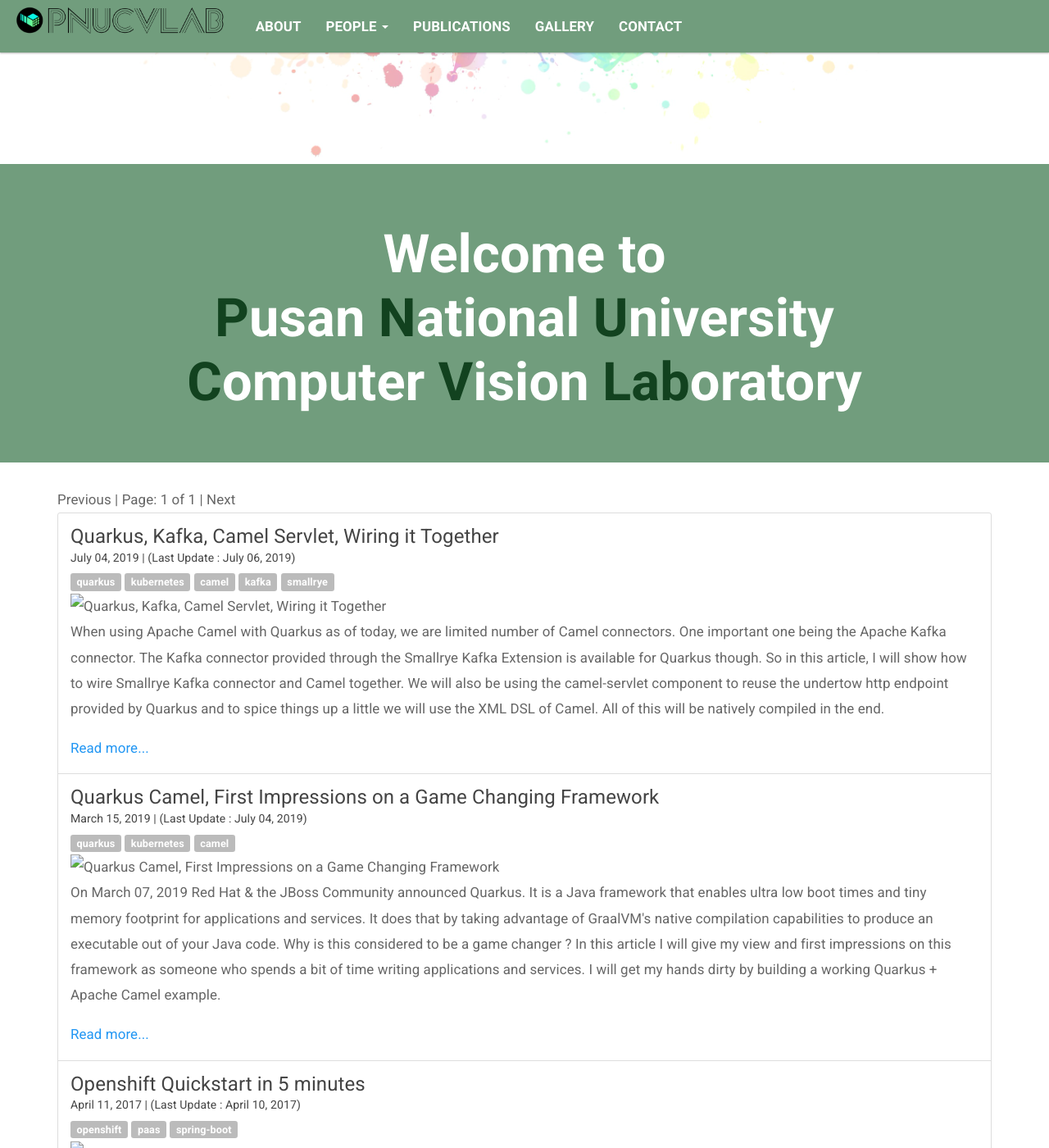
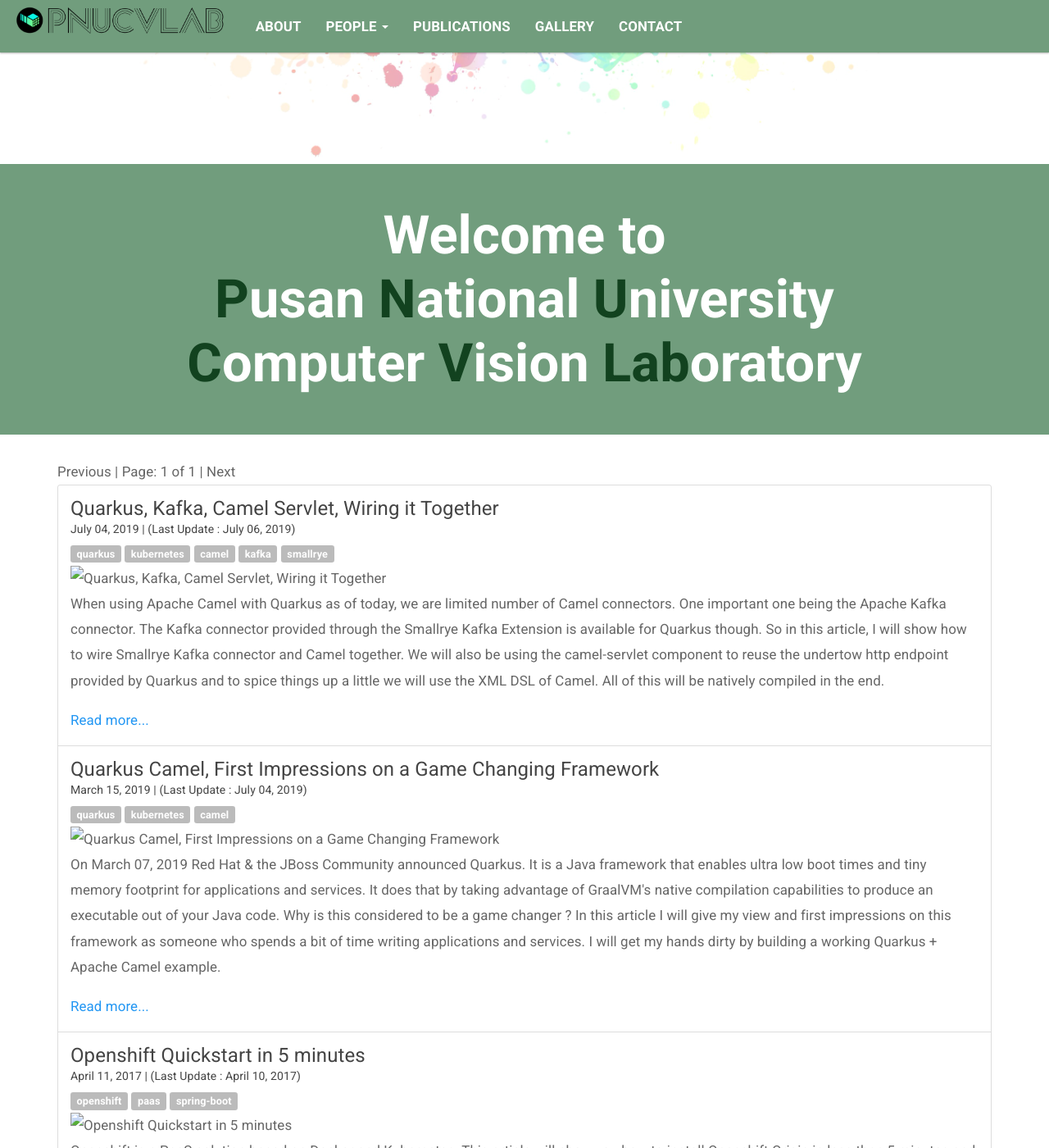
Before and after one commit to pnucvlab/pnucvlab.github.io, a Jekyll site: the page built from index.html, in a window 1280 px wide and 1400 px high, scrolled down 400 px. Shown: the whole window at 82% size. Built offline with Jekyll 4.4.1, drawn with Linux system fonts in a browser that asks for light colours; the list of posts is cut into pages by our own code.

Commit message:
modify jumbotron's padding

```diff
--- a/assets/css/main.css
+++ b/assets/css/main.css
@@ -35,7 +35,7 @@
 
 .jumbotron {
 	background: #719d7d;
-	padding: 1;
+	padding: 5;
 }
 
 .jumbotron h1 {
@@ -43,7 +43,7 @@
 	font-size: 5em;
 	text-align: center;
 	font-weight: bold;
-	margin: 1;
+	margin: 0;
 	line-height: 1.2;
 }
 
```
